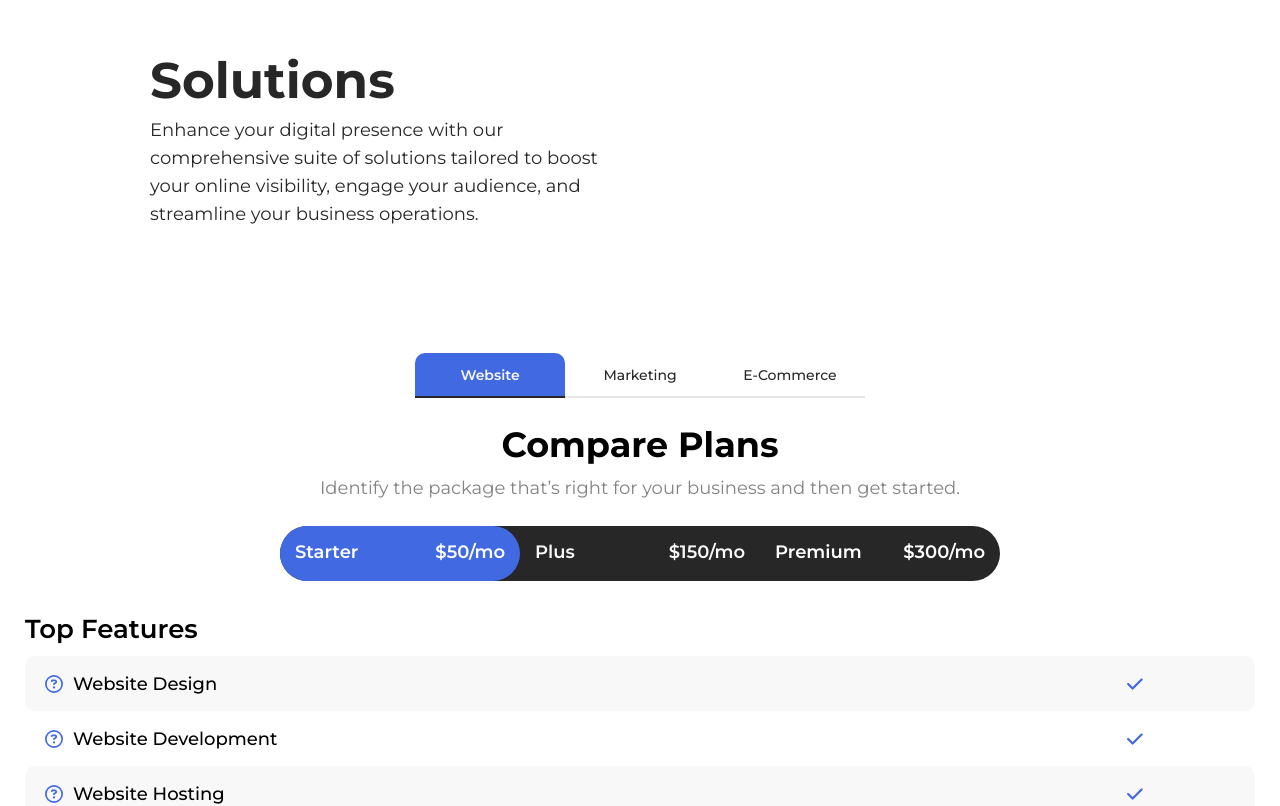
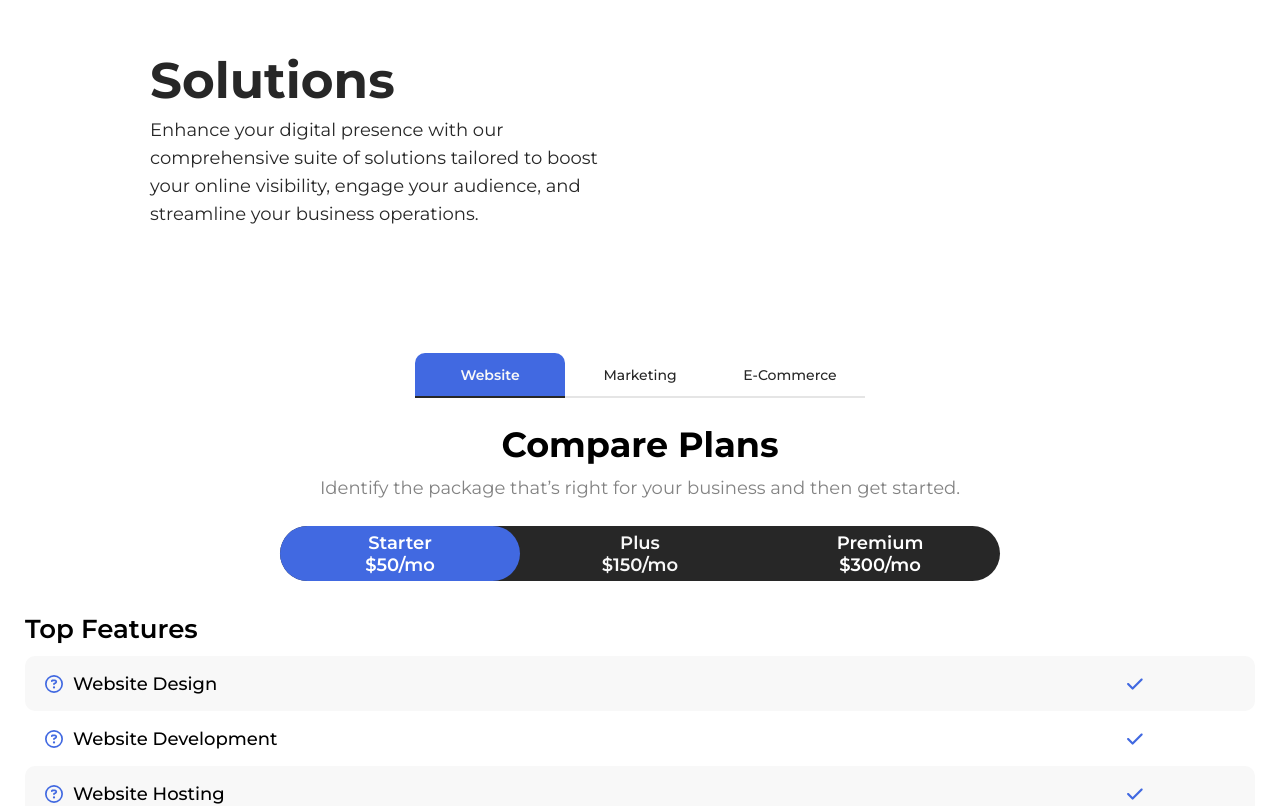
Before and after one commit to necti-inc/necti-web, a Next.js app: page /solutions in a window 1280 px wide. Shown: the top 806 px of the page. Built offline with nearby package versions, Linux system fonts and the light colour scheme.

Commit message:
making minor adjustments to pricing options

```diff
--- a/src/sections/section-packages/packageoptions.module.css
+++ b/src/sections/section-packages/packageoptions.module.css
@@ -169,6 +169,11 @@
     display: none;
   }
 
+  .priceContainer {
+    padding: 6px 15px;
+    flex-direction: column;
+  }
+
   .mobileContainer {
     display: flex;
     flex-direction: column;
@@ -214,7 +219,7 @@
 @media only screen and (max-width: 800px) {
   .priceContainer {
     width: 200px;
-    padding: 18px 15px;
+    padding: 9px 15px;
   }
 
   .priceTitle {
```
